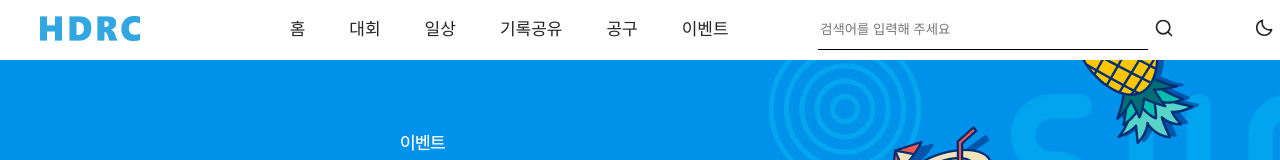
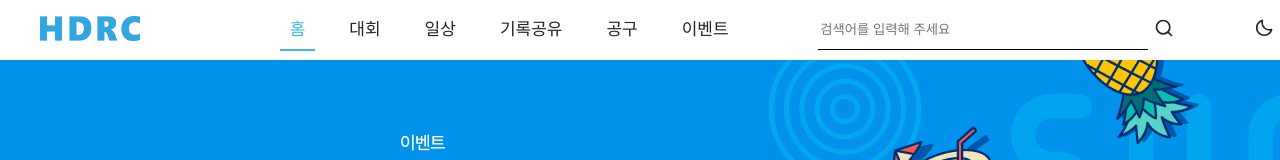
Before and after one commit to leesh2985/Portfolio00, a React (Vite) app: page / in a window 1280 px wide. Shown: the top 160 px of the page. Built offline with nearby package versions, Linux system fonts and the light colour scheme.

Commit message:
탭기능 추가

```diff
--- a/src/component/header/Header.tsx
+++ b/src/component/header/Header.tsx
@@ -1,3 +1,4 @@
+import { useState } from 'react';
 import styled from 'styled-components';
 import Search from './Search';
 import ModeBtn from './ModeBtn';
@@ -7,7 +8,17 @@ interface HeaderProps {
   theme: string;
 }
 
+interface NavItemLinkProps {
+  isActive: boolean;
+}
+
 export default function Header({ toggleTheme, theme }: HeaderProps) {
+  const [activeTab, setActiveTab] = useState('home');
+
+  const handleTabClick = (tabName: string) => {
+    setActiveTab(tabName);
+  };
+
   return (
     <Gnb>
       <Logo>
@@ -15,22 +26,34 @@ export default function Header({ toggleTheme, theme }: HeaderProps) {
       </Logo>
       <Nav>
         <NavItem>
-          <NavItemLink>홈</NavItemLink>
+          <NavItemLink onClick={() => handleTabClick('home')} isActive={activeTab === 'home'}>
+            홈
+          </NavItemLink>
         </NavItem>
         <NavItem>
-          <NavItemLink>대회</NavItemLink>
+          <NavItemLink onClick={() => handleTabClick('contest')} isActive={activeTab === 'contest'}>
+            대회
+          </NavItemLink>
         </NavItem>
         <NavItem>
-          <NavItemLink>일상</NavItemLink>
+          <NavItemLink onClick={() => handleTabClick('daily')} isActive={activeTab === 'daily'}>
+            일상
+          </NavItemLink>
         </NavItem>
         <NavItem>
-          <NavItemLink>기록공유</NavItemLink>
+          <NavItemLink onClick={() => handleTabClick('record')} isActive={activeTab === 'record'}>
+            기록공유
+          </NavItemLink>
         </NavItem>
         <NavItem>
-          <NavItemLink>공구</NavItemLink>
+          <NavItemLink onClick={() => handleTabClick('tools')} isActive={activeTab === 'tools'}>
+            공구
+          </NavItemLink>
         </NavItem>
         <NavItem>
-          <NavItemLink>이벤트</NavItemLink>
+          <NavItemLink onClick={() => handleTabClick('event')} isActive={activeTab === 'event'}>
+            이벤트
+          </NavItemLink>
         </NavItem>
       </Nav>
       <Search theme={theme} />
@@ -72,7 +95,7 @@ const NavItem = styled.li`
   margin: 0 12px;
 `;
 
-const NavItemLink = styled.a`
+const NavItemLink = styled.a<NavItemLinkProps>`
   cursor: pointer;
   display: block;
   position: relative;
@@ -85,6 +108,7 @@ const NavItemLink = styled.a`
     color: inherit;
     text-decoration: none;
   }
+
   &::after {
     content: '';
     position: absolute;
@@ -97,7 +121,13 @@ const NavItemLink = styled.a`
     transition: transform 0.2s ease-in-out;
   }
 
-  &:hover::after {
-    transform: scaleX(1);
-  }
+  ${props =>
+    props.isActive &&
+    `
+    color: #41b6e6;
+
+    &::after {
+      transform: scaleX(1);
+    }
+  `}
 `;
```
